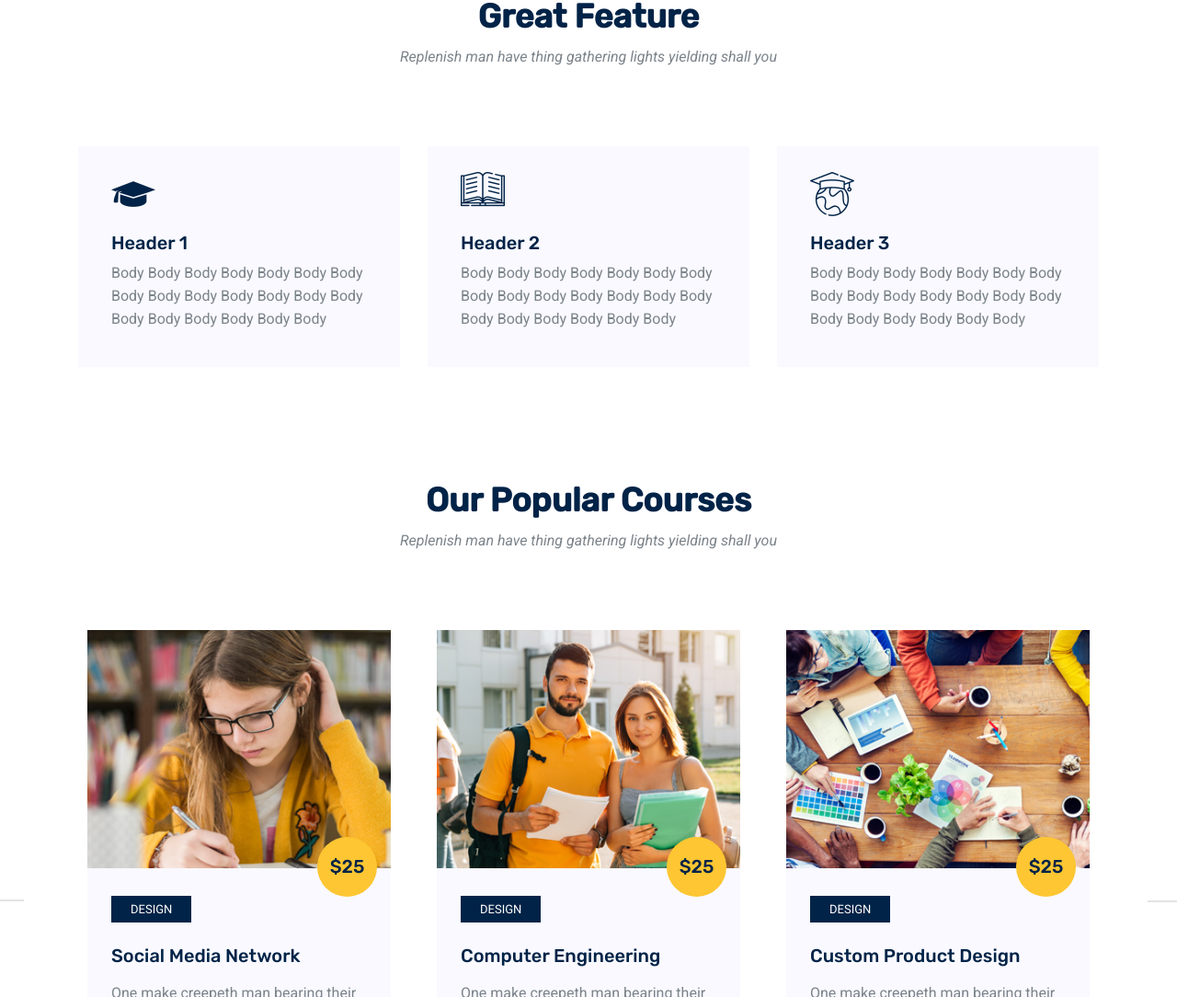
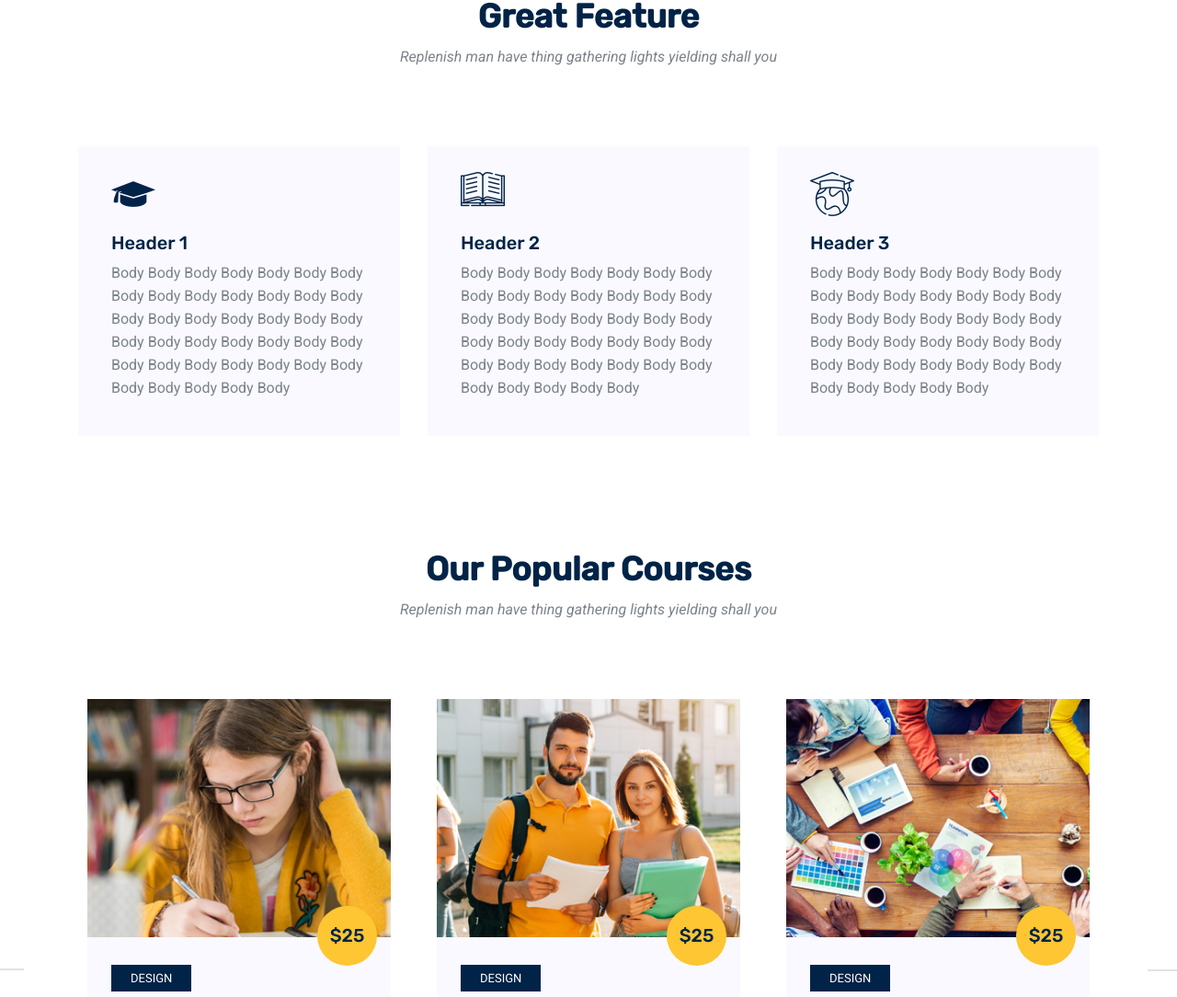
Before and after one commit to eylay/git, a plain HTML site: page index.html in a window 1280 px wide. Shown: the part 1027-2111 px from the top of the page at 92% size. Drawn offline with Linux system fonts and the light colour scheme; some packages are replaced by stand-ins of ours; files whose address does not match are found by name.

Commit message:
Longer Body In Features

```diff
--- a/index.html
+++ b/index.html
@@ -179,6 +179,7 @@
                 <h4 class="mt-3 mb-2"> Header 1 </h4>
                 <p>
                   Body Body Body Body Body Body Body Body Body Body Body Body Body Body Body Body Body Body Body Body
+                  Body Body Body Body Body Body Body Body Body Body Body Body Body Body Body Body Body Body Body Body
                 </p>
               </div>
             </div>
@@ -191,6 +192,7 @@
                 <h4 class="mt-3 mb-2">Header 2</h4>
                 <p>
                   Body Body Body Body Body Body Body Body Body Body Body Body Body Body Body Body Body Body Body Body
+                  Body Body Body Body Body Body Body Body Body Body Body Body Body Body Body Body Body Body Body Body
                 </p>
               </div>
             </div>
@@ -202,6 +204,7 @@
               <div class="desc">
                 <h4 class="mt-3 mb-2">Header 3</h4>
                 <p>
+                  Body Body Body Body Body Body Body Body Body Body Body Body Body Body Body Body Body Body Body Body
                   Body Body Body Body Body Body Body Body Body Body Body Body Body Body Body Body Body Body Body Body
                 </p>
               </div>
```
